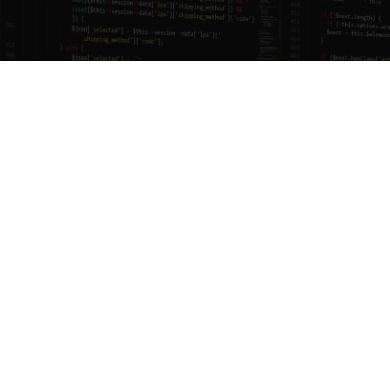
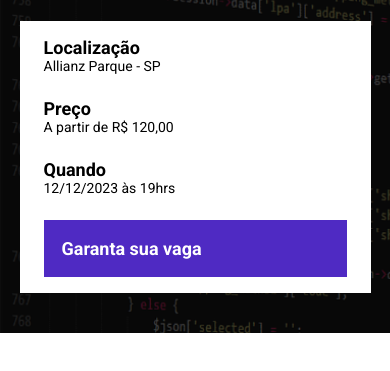
Before and after one commit to CleitonLahm/EBAC_tech_talks, a website built with Parcel: page src/index.html in a window 390 px wide. Shown: the part 179-550 px from the top of the page. Built offline with nearby package versions, Linux system fonts and the light colour scheme.

Commit message:
criando infos-bar

```diff
--- a/src/index.html
+++ b/src/index.html
@@ -16,6 +16,23 @@
     <div class="container">
       <img class="hero__logo" src="images/ebac_logo.svg">
       <p class="hero__text">O maior evento de tecnologia do Brasil começa em 10d 12h 20m 14s</p>
+      <div class="infos-bar">
+        <ul class="infos-bar__infos">
+          <li class="infos-bar__infos__item">
+            <b>Localização</b>
+            Allianz Parque - SP
+          </li>
+          <li class="infos-bar__infos__item">
+            <b>Preço</b>
+            A partir de R$ 120,00
+          </li>
+          <li class="infos-bar__infos__item">
+            <b>Quando</b>
+            12/12/2023 às 19hrs
+          </li>
+        </ul>
+        <a class="button button--primary" href="#">Garanta sua vaga</a>
+      </div>
     </div>
   </header>
 
--- /dev/null
+++ b/src/styles/components/_buttons.scss
@@ -0,0 +1,22 @@
+.button{
+  padding: 18px;
+  font-size: 18px;
+  font-weight: bold;
+  text-align: center;
+  white-space: nowrap;
+
+  &--primary{
+    color: #fff;
+    background-color: #4f2ac3;
+  }
+
+  @media (max-width:640px){
+    display: flex;
+    width: 100%;
+  }
+
+  @media (max-width: 1024px){
+    display: flex;
+    align-items: center;
+  }
+}
--- /dev/null
+++ b/src/styles/components/_infos_bar.scss
@@ -0,0 +1,41 @@
+.infos-bar {
+  padding: 16px 24px;
+  background-color: #fff;
+  display: flex;
+  justify-content: space-between;
+
+  &__infos {
+    display: flex;
+    gap: 40px;
+
+    &__item {
+      font-size: 14px;
+      color: #000;
+
+      b {
+        color: #000;
+        font-size: 18px;
+        display: block;
+      }
+    }
+  }
+
+  @media (max-width:640px){
+    display: block;
+
+    &__infos{
+      display: block;
+
+      &__item{
+        margin-bottom: 24px;
+      }
+    }
+  }
+
+  @media (max-width:1024px){
+
+    &__infos{
+      gap: 16px;
+    }
+  }
+}
--- a/src/styles/main.scss
+++ b/src/styles/main.scss
@@ -1,4 +1,6 @@
 @use 'hero';
+@use 'components/infos_bar';
+@use 'components/buttons';
 
 *{
   padding: 0;
```
